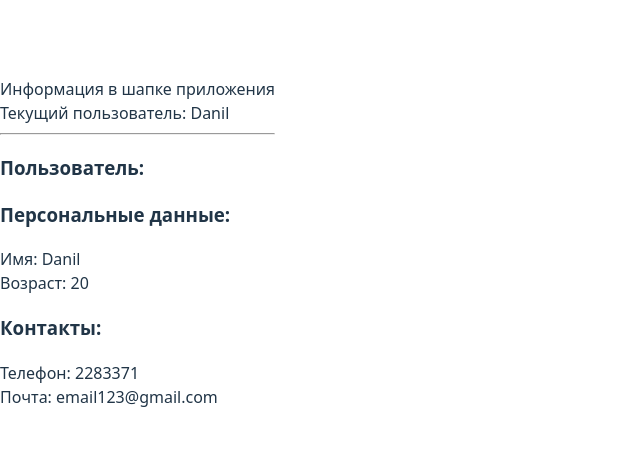
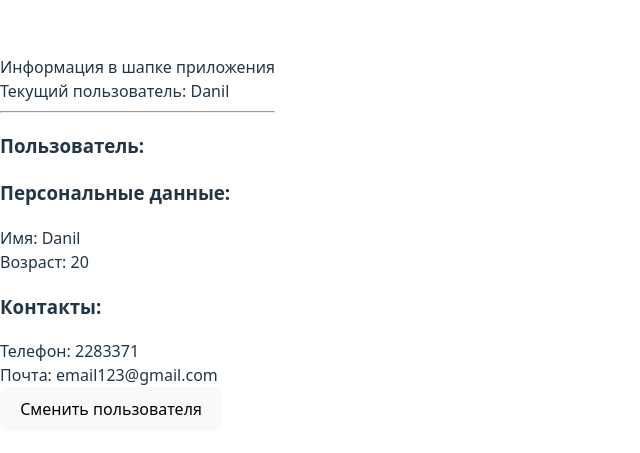
Before and after one commit to 1234thi43/ContextAPI, a React (Vite) app: page / in a window 1280 px wide. Shown: the part 157-610 px from the top of the page, without its empty margins (0-640 px from the left). Built offline with nearby package versions, Linux system fonts and the light colour scheme.

Commit message:
Add dynamic context

```diff
--- a/src/App.jsx
+++ b/src/App.jsx
@@ -1,8 +1,10 @@
 // import viteLogo from '/vite.svg'
 import './App.module.css';
+import { useState, useEffect } from 'react';
 import { Header } from './components/header/header';
 import { UserBlock } from './components/user-block/user-block';
 import { AppContext } from './context';
+// import { AppContextProvider } from './app-component-provider';
 
 const getUserFromServer = () => ({
 	id: 'a11100',
@@ -12,14 +14,36 @@ const getUserFromServer = () => ({
 	phone: 2283371,
 });
 
+const getAnotherUserFromServer = () => ({
+	id: 'a11100',
+	name: 'Vasya',
+	age: '22',
+	email: 'email123@gmail.com',
+	phone: 2283371,
+});
+
 function App() {
-	const userData = getUserFromServer();
+	const [userData, setUserData] = useState({});
+
+	useEffect(() => {
+		const userDataFromServer = getUserFromServer();
+
+		setUserData(userDataFromServer);
+	}, []);
+
+	const onUserChange = () => {
+		const anotherUserDataFromServer = getAnotherUserFromServer();
+
+		setUserData(anotherUserDataFromServer);
+	};
+
 	return (
 		<AppContext value={userData}>
 			<>
 				<Header />
 				<hr />
 				<UserBlock />
+				<button onClick={onUserChange}>Сменить пользователя</button>
 			</>
 		</AppContext>
 	);
--- /dev/null
+++ b/src/app-component-provider.jsx
@@ -0,0 +1,18 @@
+import { ThemeContext } from './ThemeContext';
+import { UserDataContext } from './UserDataContext';
+import { AppConfig } from './AppConfig';
+
+export const AppContextProvider = ({
+	themeValue,
+	userValue,
+	appConfigValue,
+	children,
+}) => {
+	return (
+		<ThemeContext.Provider value={themeValue}>
+			<UserDataContext.Provider value={userValue}>
+				<AppConfig.Provider value={appConfigValue}>{children}</AppConfig.Provider>
+			</UserDataContext.Provider>
+		</ThemeContext.Provider>
+	);
+};
```
